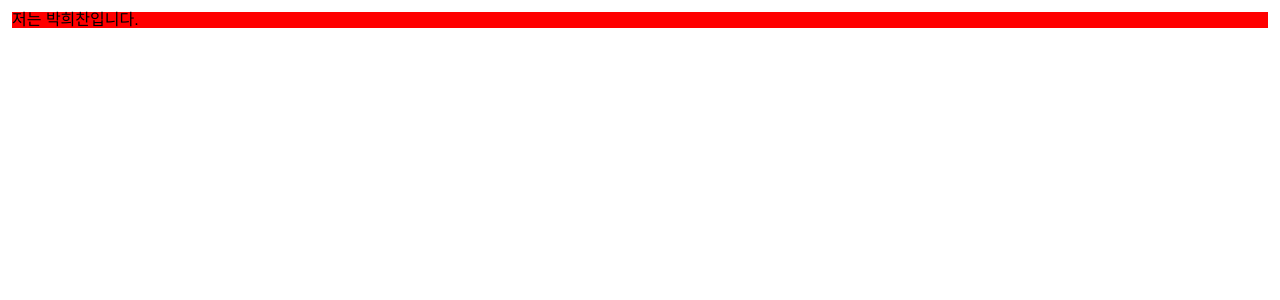
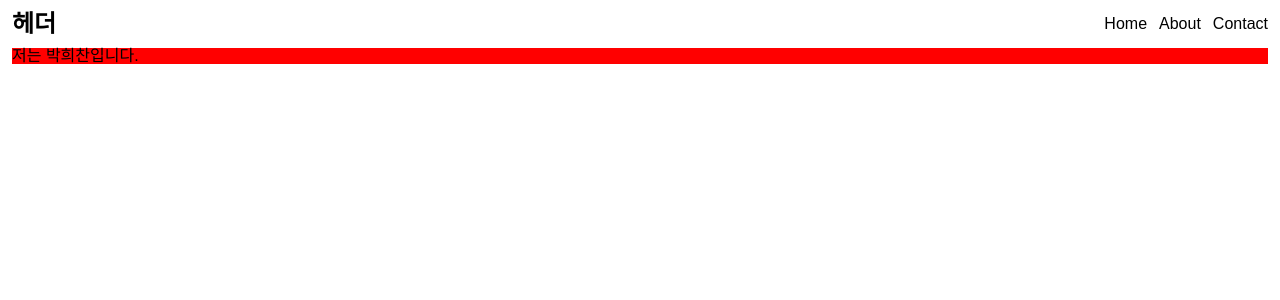
Before and after one commit to kichan05/React-Template-v2, a React (Vite) app: page / in a window 1280 px wide. Shown: the top 300 px of the page. Built offline with nearby package versions, Linux system fonts and the light colour scheme; a web font is replaced by a local one.

Commit message:
Feat: Header Component

```diff
--- a/src/App.tsx
+++ b/src/App.tsx
@@ -1,24 +1,11 @@
-import styled from "styled-components";
 import {MainPage} from "./MainPage";
+import {Header} from "./Header";
 
-export const PageLayout = styled.div`
-  padding: 12px;
-  margin: 0 auto;
-`
-
-
-const Box = styled.div`
-  background-color: ${p => p.theme.color.Blue5};
-`
-
-const Title = styled.div`
-  font-size: 2em;
-  font-weight: 700;
-`
 
 function App() {
     return (
         <>
+            <Header/>
             <MainPage/>
         </>
     )
--- /dev/null
+++ b/src/Header.tsx
@@ -0,0 +1,64 @@
+import {FC, useEffect, useRef} from "react";
+import styled from "styled-components";
+
+export type HeaderProps = {}
+
+const HeaderStyle = styled.header`
+  width: 100%;
+
+  padding: 12px;
+
+  display: flex;
+  justify-content: space-between;
+
+  position: fixed;
+  top: 0;
+`
+
+const Title = styled.h1`
+  font-size: 1.5rem;
+`
+
+const Navigation = styled.nav`
+  display: flex;
+  align-items: center;
+  gap: 12px;
+`
+
+export const Header: FC<HeaderProps> = () => {
+    const headerRef = useRef<HTMLElement | null>(null);
+    const menuItems = [
+        {label: "Home", link: "/"},
+        {label: "About", link: "/about"},
+        {label: "Contact", link: "/contact"}
+    ]
+
+    const updateHeaderHeight = () => {
+        const headerHeight = headerRef.current?.clientHeight || 0;
+        document.documentElement.style.setProperty("--header-height", `${headerHeight}px`);
+    }
+
+    useEffect(() => {
+        if (headerRef.current == null) {
+            return
+        }
+
+        updateHeaderHeight()
+
+        const resizeObserver = new ResizeObserver(updateHeaderHeight)
+        resizeObserver.observe(headerRef.current as Element);
+
+        return () => resizeObserver.disconnect()
+    }, []);
+
+    return (
+        <HeaderStyle ref={headerRef}>
+            <Title>헤더</Title>
+            <Navigation>
+                {menuItems.map((item, index) => (
+                    <li>{item.label}</li>
+                ))}
+            </Navigation>
+        </HeaderStyle>
+    );
+};
--- a/src/InitialCss.tsx
+++ b/src/InitialCss.tsx
@@ -20,6 +20,8 @@ export const InitialCss = css`
     border: 0;
     font-size: 100%;
     vertical-align: baseline;
+    list-style: none;
+    box-sizing: border-box;
   }
 
   /* HTML5 display-role reset for older browsers */
--- a/src/MainPage.tsx
+++ b/src/MainPage.tsx
@@ -1,6 +1,6 @@
 import {FC} from "react";
 import styled from "styled-components";
-import {PageLayout} from "./App";
+import {PageLayout} from "./PageLayout";
 
 export type MainPageProps = {
 
--- /dev/null
+++ b/src/PageLayout.tsx
@@ -0,0 +1,6 @@
+import styled from "styled-components";
+
+export const PageLayout = styled.div`
+  margin: 0 auto;
+  padding: var(--header-height, 0px) 12px 12px;
+`
```
